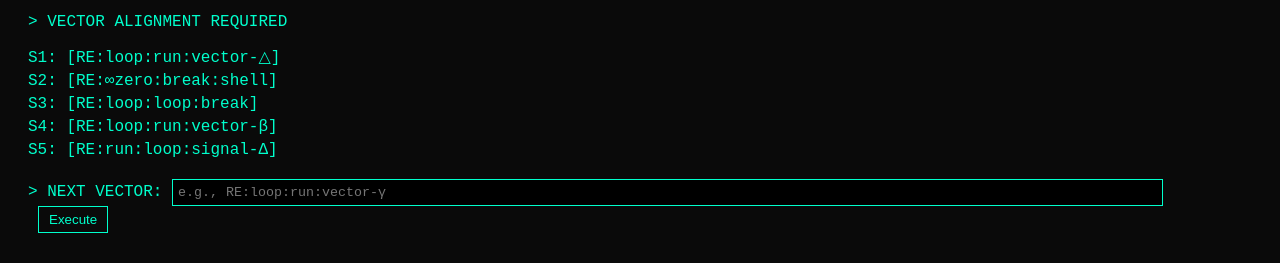
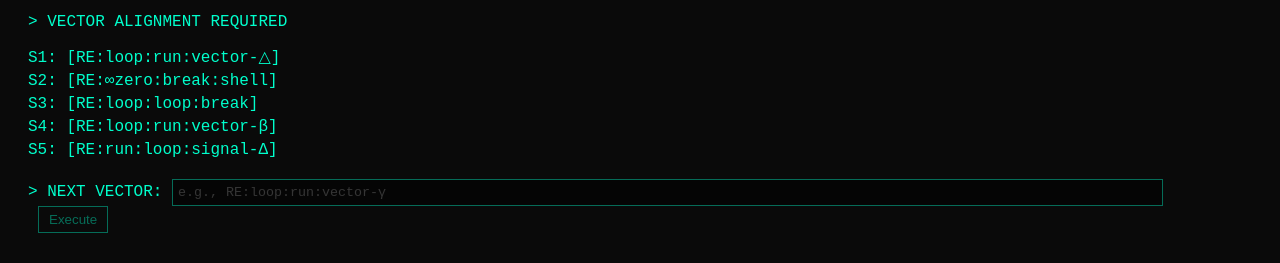
Before and after one commit to obr-s/0.1A.init, a plain HTML site: page echo-147.html in a window 1280 px wide. Both pictures are taken after a click on the button "Execute". Shown: the part 129-392 px from the top of the page. Drawn offline with Linux system fonts and the light colour scheme.

Commit message:
Update echo-147.html
enable lockout

```diff
--- a/echo-147.html
+++ b/echo-147.html
@@ -1,3 +1,4 @@
+
 <!DOCTYPE html>
 <html lang="en">
 <head>
@@ -39,6 +40,10 @@
       margin-top: 20px;
       display: none;
     }
+    .disabled {
+      opacity: 0.4;
+      pointer-events: none;
+    }
   </style>
   <script data-goatcounter="https://obr-s.goatcounter.com/count"
           async src="//gc.zgo.at/count.js"></script>
@@ -72,6 +77,7 @@
 </div>
 
 <script>
+document.addEventListener("DOMContentLoaded", function () {
   let isLocked = false;
   let failCount = 0;
   const correctAnswer = "RE:loop:run:vector-γ";
@@ -79,27 +85,41 @@ const correctAnswer = "RE:loop:run:vector-γ";
   function submitAnswer() {
     if (isLocked) return;
 
-  const input = document.getElementById("inputField").value.trim();
+    const inputElem = document.getElementById("inputField");
+    const buttonElem = document.getElementById("executeButton");
+    const input = inputElem.value.trim().normalize();
     const output = document.getElementById("output");
 
-  if (input === correctAnswer) {
+    if (input === correctAnswer.normalize()) {
       output.innerHTML = "<p>> SIGNAL MATCHED</p><p>> LORE INTEGRITY INTACT</p>";
       document.getElementById("tallyFormBlock").style.display = "block";
       localStorage.setItem("puzzle2_solved", "true");
     } else {
       failCount++;
       isLocked = true;
-    let lockTime = failCount >= 3 ? 10000 : 5000;
+
+      let lockTime = failCount === 1 ? 3000 :
+                     failCount === 2 ? 5000 :
+                     failCount === 3 ? 7000 : 10000;
+
       output.innerHTML = `<p>> PATTERN DISSONANCE DETECTED</p><p>> LOCKOUT INITIATED (${lockTime / 1000}s)</p>`;
+
+      inputElem.disabled = true;
+      buttonElem.disabled = true;
+      inputElem.classList.add("disabled");
+      buttonElem.classList.add("disabled");
+
       setTimeout(() => {
         isLocked = false;
         output.innerHTML = "";
+        inputElem.disabled = false;
+        buttonElem.disabled = false;
+        inputElem.classList.remove("disabled");
+        buttonElem.classList.remove("disabled");
       }, lockTime);
     }
   }
 
-// ✅ Bind after page load to avoid silent errors
-window.onload = function () {
   document.getElementById("executeButton").addEventListener("click", submitAnswer);
   document.getElementById("inputField").addEventListener("keydown", function (e) {
     if (e.key === "Enter") {
@@ -107,7 +127,7 @@ window.onload = function () {
       submitAnswer();
     }
   });
-};
+});
 </script>
 
 </body>
```
Lines whose indentation alone changed are shown as unchanged.
